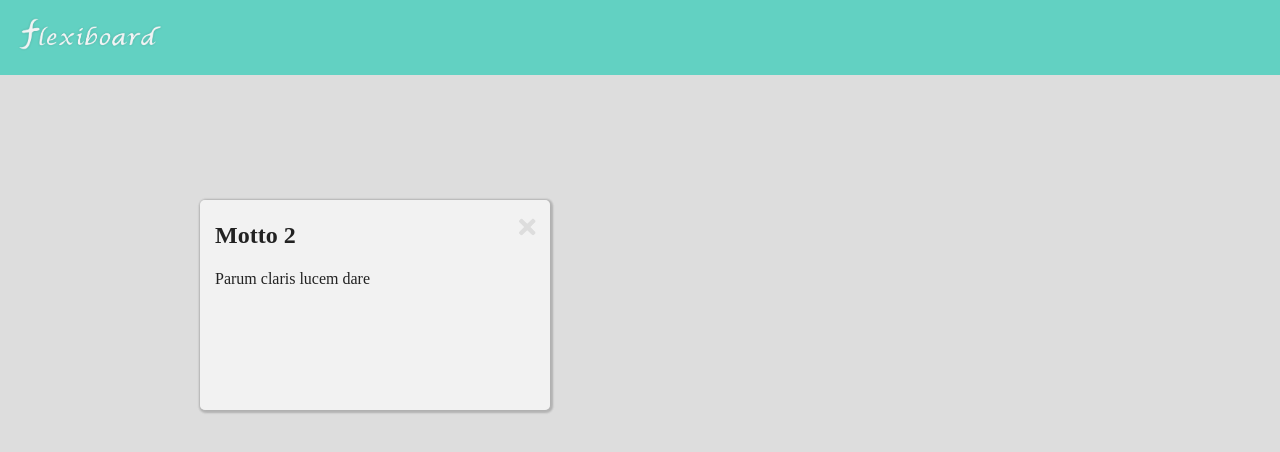
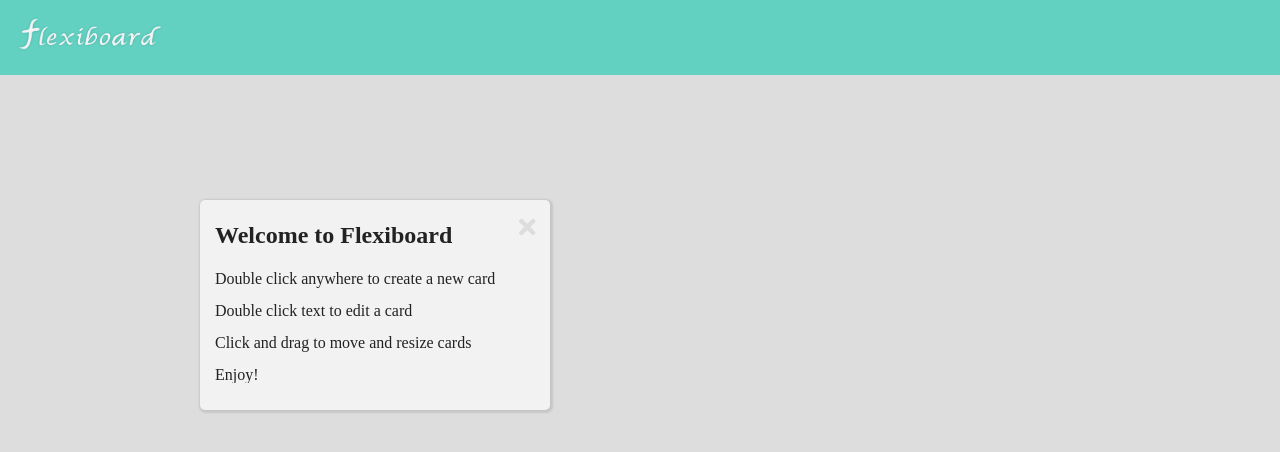
Before and after one commit to dproc96/flexiboard, a React (Create React App) app: page / in a window 1280 px wide. Shown: the top 452 px of the page. Built offline with nearby package versions, Linux system fonts and the light colour scheme.

Commit message:
Created logic for editing cards

```diff
--- a/src/components/Card.js
+++ b/src/components/Card.js
@@ -1,7 +1,7 @@
 import React from 'react';
 import styled from 'styled-components';
 import { FontAwesomeIcon } from '@fortawesome/react-fontawesome'
-import { faTimes } from "@fortawesome/free-solid-svg-icons"
+import { faTimes, faCheckCircle, faTimesCircle } from "@fortawesome/free-solid-svg-icons"
 
 const StyledCard = styled.div`
     background-color: ${props => props.theme.white};
@@ -32,22 +32,23 @@
 
     p {
         overflow: scroll;
+        hyphens: auto;
         max-height: 70%;
         width: fit-content;
         max-width: 90%;
+        white-space: pre-wrap;
     }
 
     h3:hover, p:hover {
         cursor: text;
     }
 
-    .close {
-        float: right;
+    .button {
         font-size: 24px;
         color: ${props => props.theme.grey}
     }
 
-    .close:hover {
+    .button:hover {
         cursor: pointer;
         color: ${props => props.theme.black};
     }
@@ -55,15 +56,38 @@
     :hover {
         cursor: ${props => props.hover};
     }
+
+    input, textarea {
+        border: none;
+        border-radius: 10px;
+        padding: 5px;
+    }
+
+    .input--title {
+        font-weight: 700;
+        font-size: 24px;
+        margin-bottom: 15px;
+    }
+
+    .input--body {
+        width: 90%;
+        height: ${props => (props.height - 100)+"px"};
+        margin-bottom: 10px;
+        overflow: scroll;
+        resize: none;
+    }
 `
 
 function Card(props) {
     return (
         <StyledCard {...props}>
             <div>
-                <FontAwesomeIcon onClick={props.deleteHandler} className="close" icon={faTimes} />
-                <h3 title={props.title}>{props.title}</h3>
-                <p>{props.body}</p>
+                <FontAwesomeIcon style={{ float: "right" }} onClick={props.deleteHandler} className="button" icon={faTimes} />
+
+                {props.editing ? <input className="input--title" name="title" value={props.title} onChange={props.cardHandleChange}></input> : <h3 title={props.title}>{props.title}</h3>}
+                {props.editing ? <textarea className="input--body" name="body" value={props.body} onChange={props.cardHandleChange}></textarea> : <p>{props.body}</p>}
+                {props.editing && <FontAwesomeIcon onClick={props.confirmHandler} className="button" icon={faCheckCircle} />}
+                {props.editing && <FontAwesomeIcon onClick={props.discardHandler} className="button" icon={faTimesCircle} />}
             </div>
         </StyledCard>
     );
--- a/src/components/CardContainer.js
+++ b/src/components/CardContainer.js
@@ -49,24 +49,18 @@
         super(props);
         this.state = {
             active: null,
-            hovered: null,
+            editing: false,
             cards: [
                 {
                     top: 200,
                     left: 200,
                     width: 320,
                     height: 180,
-                    title: "Motto",
-                    body: "Parum claris lucem dare",
+                    title: "Welcome to Flexiboard",
+                    body: "Double click anywhere to create a new card\n\nDouble click text to edit a card\n\nClick and drag to move and resize cards\n\nEnjoy!",
+                    editing: false,
+                    initial: null
                 },
-                {
-                    top: 200,
-                    left: 200,
-                    width: 320,
-                    height: 180,
-                    title: "Motto 2",
-                    body: "Parum claris lucem dare",
-                }
             ]
         }
     }
@@ -74,6 +68,7 @@
     cardHandleDown = (e, index) => {
         let cards = [...this.state.cards]
         const card = {...cards[index]}
+        if (!card.editing) {
             const temp = cards.splice(index, 1)
             cards = cards.concat(temp)
             this.setState({
@@ -86,28 +81,74 @@
                     action: determineHover(card, {x: e.pageX, y: e.pageY})
             }})
         }
+    }
     handleDoubleClick = e => {
+        if (!this.state.editing) {
             if (e.target.tagName === "H3" || e.target.tagName === "P") {
-
+                const cards = [...this.state.cards]
+                cards[cards.length - 1].initial = { ...cards[cards.length - 1]}
+                cards[cards.length - 1].editing = true
+                this.setState({
+                    cards: cards,
+                    editing: true
+                })
             }
             else {
                 const card = {
-                top: e.pageY - 105,
-                left: e.pageX - 175,
+                    top: Math.max(e.pageY - 105, 100),
+                    left: Math.max(e.pageX - 175, 20),
                     width: 320,
                     height: 180,
                     title: "Untitled Note",
                     body: "Enter text body here...",
+                    editing: true,
+                    initial: null
                 }
                 const cards = [...this.state.cards]
                 cards.push(card)
-            this.setState({cards: cards})
+                this.setState({
+                    cards: cards,
+                    editing: true
+                })
             }
+        }
+    }
+    handleCardChange = (e, index) => {
+        const { name, value } = e.target;
+        const cards = [...this.state.cards]
+        cards[index][name] = value;
+        this.setState({ cards: cards })
     }
     handleDeleteCard = (e, index) => {
         const cards = [...this.state.cards]
         cards.splice(index, 1)
-        this.setState({ cards: cards })
+        this.setState({
+            cards: cards,
+            editing: false
+        })
+    }
+    handleConfirmChange = (e, index) => {
+        const cards = [...this.state.cards]
+        cards[index].initial = {...cards[index]}
+        cards[index].editing = false
+        this.setState({
+            cards: cards,
+            editing: false
+        })
+    }
+    handleDiscardChange = (e, index) => {
+        const cards = [...this.state.cards]
+        if (cards[index].initial) {
+            cards[index] = {...cards[index].initial}
+            cards[index].editing = false
+        }
+        else {
+            cards.splice(index, 1)
+        }
+        this.setState({
+            cards: cards,
+            editing: false
+        })
     }
     cardHandleUp = e => {
         this.setState({ active: null })
@@ -128,7 +169,9 @@
             const deltaHeight = (e.pageY - this.state.active.y)
             if (action[1]) {
                 card.height -= deltaHeight
+                if (card.height >= 100) {
                     card.top += (deltaHeight)
+                }
             }
             if (action[2]) {
                 card.width += deltaWidth
@@ -138,8 +181,12 @@
             }
             if (action[4]) {
                 card.width -= deltaWidth
+                if (card.width >= 100) {
                     card.left += (deltaWidth)
                 }
+            }
+            card.width = Math.max(card.width, 100)
+            card.height = Math.max(card.height, 100)
             const cards = [...this.state.cards];
             cards[this.state.active.index] = card;
             this.setState({ cards: cards })
@@ -151,7 +198,7 @@
                 {value => (
                     <StyledContainer onDoubleClick={this.handleDoubleClick} onMouseLeave={this.cardHandleUp} onMouseMove={this.cardHandleMove} onMouseUp={this.cardHandleUp}>
                         {this.state.cards.map((card, index) => (
-                            <Card deleteHandler={e => {this.handleDeleteCard(e, index)}} hover={determineHover(card, value)[0]} onMouseDown={e => { this.cardHandleDown(e, index) }} onMouseUp={this.cardHandleUp} {...card} key={"card-" + index} />
+                            <Card cardHandleChange={e => {this.handleCardChange(e, index)}} confirmHandler={e => {this.handleConfirmChange(e, index)}} discardHandler={e => {this.handleDiscardChange(e, index)}} deleteHandler={e => {this.handleDeleteCard(e, index)}} hover={determineHover(card, value)[0]} onMouseDown={e => { this.cardHandleDown(e, index) }} onMouseUp={this.cardHandleUp} {...card} key={"card-" + index} />
                         ))}
                     </StyledContainer>
                 )}
```
Lines whose indentation alone changed are shown as unchanged.
